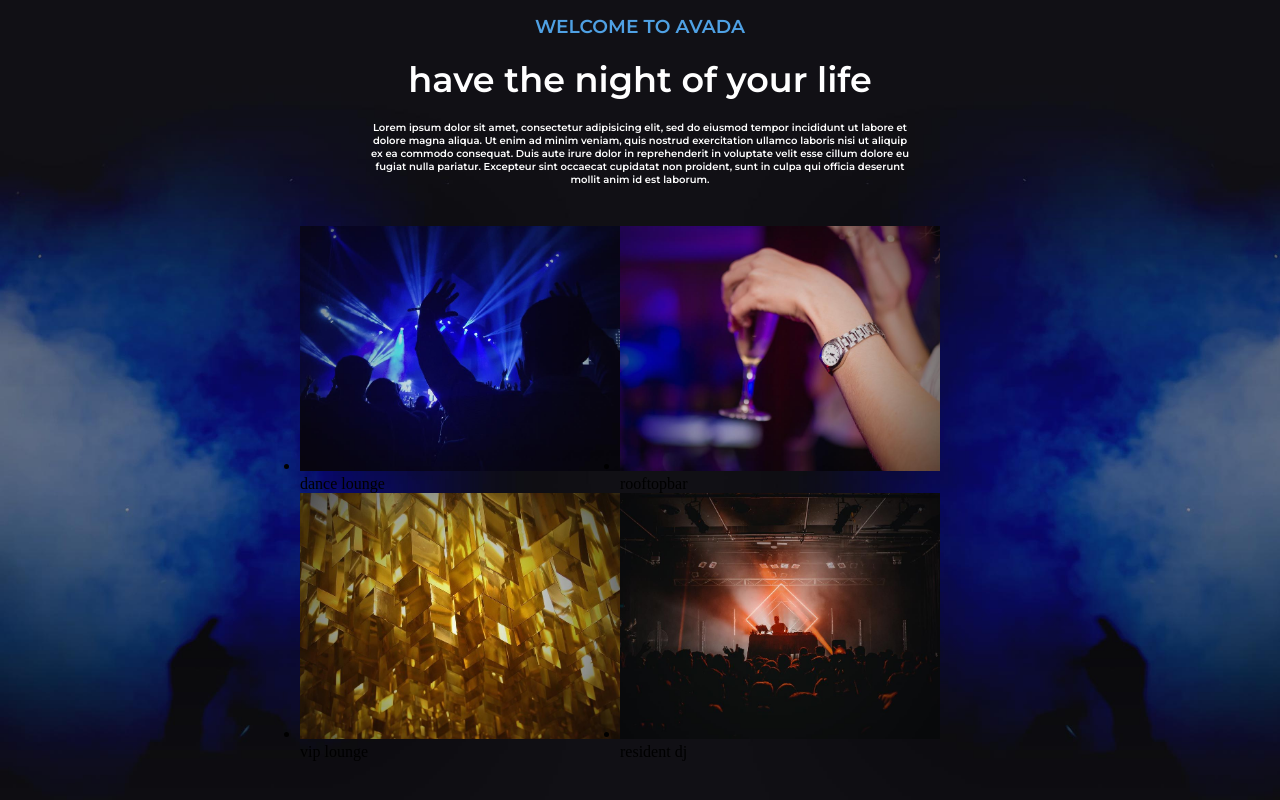
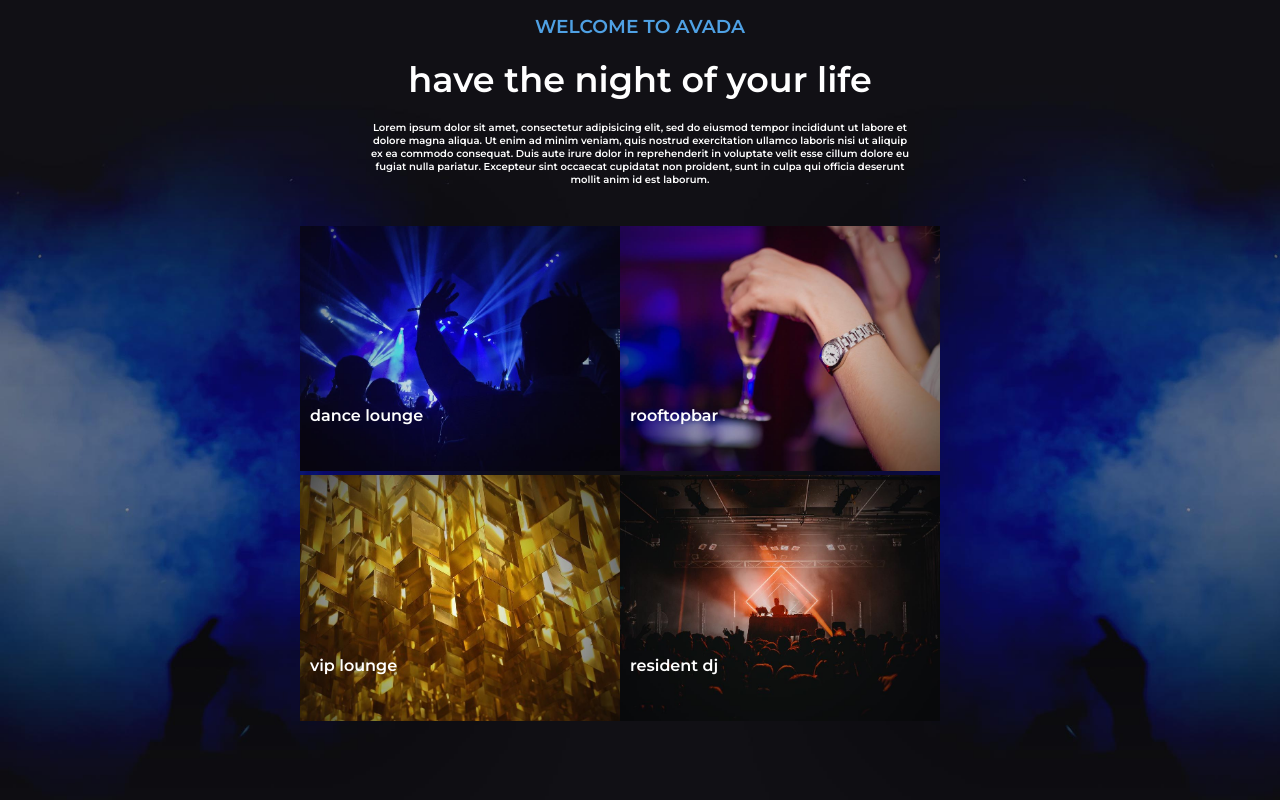
Before and after one commit to andreainzaghi/proj-html-vuejs, a website: page index.html in a window 1280 px wide. Shown: the part 1045-1845 px from the top of the page. Drawn offline with nearby package versions, Linux system fonts and the light colour scheme.

Commit message:
sistema 4 immagini

```diff
--- a/src/app.scss
+++ b/src/app.scss
@@ -200,3 +200,16 @@ main{
     }
   }
 }
+// 4 immmagini
+.immagini-4-messaggio{
+  position: relative ;
+    list-style: none;
+  .messaggio-immagini{
+    color: #fff;
+    bottom:50px;
+      @include font;
+      margin-left:10px;
+    list-style: none;
+    position: absolute;
+  }
+}
```
Also changed, not shown: dist/app.css.
